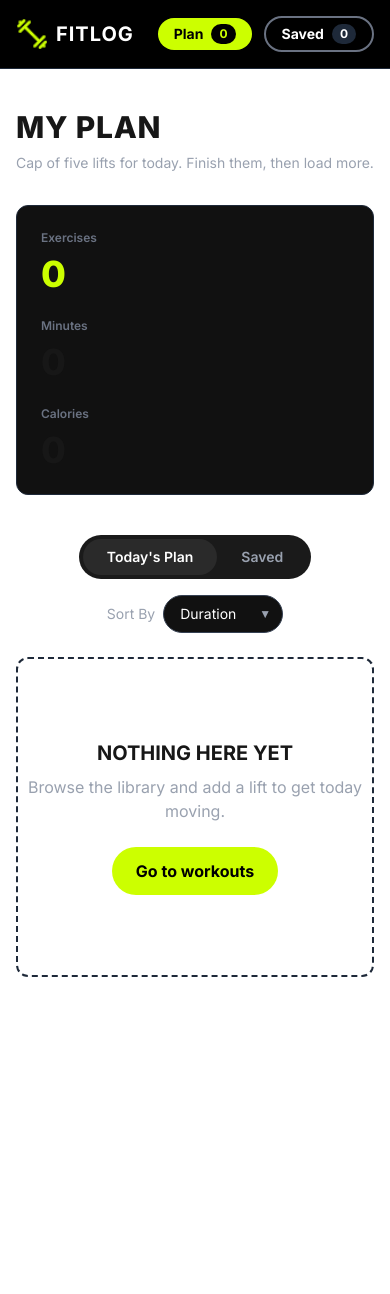
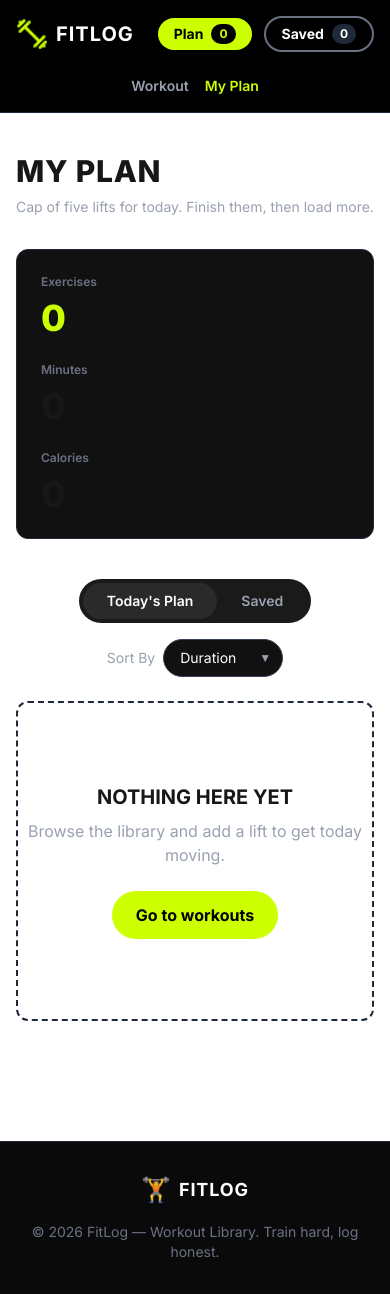
Before and after one commit to fuwaraahmed-pixel/B14-A6-Fit-Log, a Next.js app: page /my-plan in a window 390 px wide. Before the commit the page ends 1017 px from the top, so only its background shows below. Built offline with nearby package versions, Linux system fonts and the light colour scheme.

Commit message:
finalized code and final

```diff
--- /dev/null
+++ b/src/app/components/Footer.jsx
@@ -0,0 +1,18 @@
+export default function Footer() {
+    return (
+        <footer className="border-t border-gray-800 bg-[#0a0a0a] py-8 mt-20">
+            <div className="container mx-auto px-4 md:px-8 flex flex-col md:flex-row justify-between items-center gap-4">
+
+                <div className="flex items-center gap-2">
+                    <span className="text-[#ccff00] text-2xl font-bold">🏋️</span>
+                    <span className="font-bold text-lg tracking-wider text-white uppercase">FitLog</span>
+                </div>
+
+
+                <p className="text-gray-500 text-sm text-center md:text-right">
+                    © 2026 FitLog — Workout Library. Train hard, log honest.
+                </p>
+            </div>
+        </footer>
+    );
+}
--- a/src/app/components/Navbar.jsx
+++ b/src/app/components/Navbar.jsx
@@ -10,13 +10,13 @@ export default function Navbar() {
     const { plannedWorkouts, savedWorkouts } = useWorkout();
 
     return (
-        <nav className="flex items-center justify-between px-4 md:px-8 py-4 bg-black text-white border-b border-gray-800">
+        <nav className="flex flex-wrap items-center justify-between px-4 md:px-8 py-4 bg-black text-white border-b border-gray-800 gap-y-4">
             <Link href="/" className="flex items-center gap-2">
                 <Image src="/logo.png" alt="FitLog Logo" width={32} height={32} />
                 <span className="font-bold text-xl tracking-wider">FITLOG</span>
             </Link>
 
-            <div className="hidden md:flex items-center gap-8 font-semibold">
+            <div className="flex items-center gap-4 md:gap-8 font-semibold text-sm md:text-base mt-2 sm:mt-0 order-last sm:order-none w-full sm:w-auto justify-center">
                 <Link href="/" className={`${pathname === "/" ? "text-[#ccff00]" : "text-gray-400 hover:text-white"}`}>
                     Workout
                 </Link>
--- a/src/app/context/WorkoutContext.jsx
+++ b/src/app/context/WorkoutContext.jsx
@@ -10,7 +10,6 @@ export function WorkoutProvider({ children }) {
     const [savedWorkouts, setSavedWorkouts] = useState([]);
     const [isLoaded, setIsLoaded] = useState(false);
 
-    // পেজ রিলোড দিলে যেন ডেটা মুছে না যায়, তাই localStorage থেকে ডেটা নিয়ে আসছি
     useEffect(() => {
         const localPlan = localStorage.getItem("plannedWorkouts");
         const localSaved = localStorage.getItem("savedWorkouts");
@@ -21,7 +20,6 @@ export function WorkoutProvider({ children }) {
         setIsLoaded(true);
     }, []);
 
-    // যখনই ডেটা চেঞ্জ হবে, তখন localStorage আপডেট হবে
     useEffect(() => {
         if (isLoaded) {
             localStorage.setItem("plannedWorkouts", JSON.stringify(plannedWorkouts));
@@ -29,7 +27,6 @@ export function WorkoutProvider({ children }) {
         }
     }, [plannedWorkouts, savedWorkouts, isLoaded]);
 
-    // Plan এ অ্যাড করার ফাংশন
     const addToPlan = (workout) => {
         if (plannedWorkouts.length >= 5) {
             toast.error("You can only add up to 5 lifts for today!");
@@ -46,7 +43,6 @@ export function WorkoutProvider({ children }) {
         toast.success("Added to today's plan");
     };
 
-    // Saved এ অ্যাড করার ফাংশন
     const saveForLater = (workout) => {
         const isAlreadySaved = savedWorkouts.find(w => w.id === workout.id);
         if (isAlreadySaved) {
@@ -58,13 +54,11 @@ export function WorkoutProvider({ children }) {
         toast.success("Saved for later");
     };
 
-    // Plan থেকে রিমুভ করার ফাংশন
     const removeFromPlan = (id) => {
         setPlannedWorkouts(plannedWorkouts.filter(w => w.id !== id));
         toast.success("Removed from plan");
     };
 
-    // Saved থেকে রিমুভ করার ফাংশন
     const removeFromSaved = (id) => {
         setSavedWorkouts(savedWorkouts.filter(w => w.id !== id));
         toast.success("Removed from saved list");
--- a/src/app/layout.jsx
+++ b/src/app/layout.jsx
@@ -3,6 +3,8 @@ import "./globals.css";
 import Navbar from "./components/Navbar";
 import { WorkoutProvider } from "./context/WorkoutContext";
 import { Toaster } from "react-hot-toast";
+import Footer from "./components/Footer";
+
 
 const inter = Inter({ subsets: ["latin"] });
 
@@ -18,8 +20,25 @@ export default function RootLayout({ children }) {
         <WorkoutProvider>
           <Navbar />
           {children}
-          {/* Toaster যোগ করা হলো যেন নোটিফিকেশন দেখায় */}
-          <Toaster position="bottom-right" />
+          <Footer />
+          <Toaster position="bottom-right"
+            toastOptions={{
+              success: {
+                style: {
+                  background: '#101010',
+                  color: '#ccff00',
+                  border: '1px solid #ccff00',
+                }
+              },
+              error: {
+                style: {
+                  background: '#101010',
+                  color: '#ff6600',
+                  border: '1px solid #ff6600',
+                }
+              }
+            }}
+          />
         </WorkoutProvider>
       </body>
     </html>
--- a/src/app/my-plan/page.jsx
+++ b/src/app/my-plan/page.jsx
@@ -8,19 +8,16 @@ import toast from "react-hot-toast";
 
 export default function MyPlanPage() {
     const { plannedWorkouts, savedWorkouts, removeFromPlan, removeFromSaved } = useWorkout();
-    const [activeTab, setActiveTab] = useState("plan"); // "plan" বা "saved"
+    const [activeTab, setActiveTab] = useState("plan");
     const [sortBy, setSortBy] = useState("duration");
 
-    // কোন ট্যাবে ক্লিক করা আছে তার উপর ভিত্তি করে ডেটা দেখানো
     const displayList = activeTab === "plan" ? plannedWorkouts : savedWorkouts;
 
-    // Metrics calculation (অ্যাকটিভ ট্যাবের ডেটা দিয়ে হিসেব হবে)
     const totalExercises = displayList.length;
     const totalMinutes = displayList.reduce((total, item) => total + item.duration, 0);
     const totalCalories = displayList.reduce((total, item) => total + item.caloriesBurned, 0);
 
 
-    // সর্ট (Sort) করার লজিক (বড় থেকে ছোট / Descending)
     const sortedList = [...displayList].sort((a, b) => {
         if (sortBy === "duration") return b.duration - a.duration;
         if (sortBy === "calories") return b.caloriesBurned - a.caloriesBurned;
@@ -31,13 +28,11 @@ export default function MyPlanPage() {
     return (
         <main className="container mx-auto px-4 md:px-8 py-10 max-w-5xl">
 
-            {/* Header (বাম দিকে এলাইন করা) */}
             <div className="mb-8 text-left">
                 <h1 className="text-3xl md:text-4xl font-extrabold uppercase tracking-wide mb-2">My Plan</h1>
                 <p className="text-gray-400 text-sm md:text-base">Cap of five lifts for today. Finish them, then load more.</p>
             </div>
 
-            {/* Metrics Summary Row (ছবির মতো একটি বড় বক্স) */}
             <div className="bg-[#111111] border border-gray-800 rounded-xl p-6 md:p-8 mb-10 flex flex-col md:flex-row justify-between items-start md:items-center gap-6">
                 <div className="flex-1 w-full md:border-r border-gray-800">
                     <p className="text-gray-500 text-xs font-semibold mb-2">Exercises</p>
@@ -53,9 +48,9 @@ export default function MyPlanPage() {
                 </div>
             </div>
 
-            {/* Tabs and Sort By */}
+
             <div className="flex flex-col sm:flex-row justify-between items-center mb-6 gap-4">
-                {/* Tabs */}
+
                 <div className="bg-[#1a1a1a] p-1 rounded-full flex">
                     <button
                         onClick={() => setActiveTab("plan")}
@@ -71,7 +66,7 @@ export default function MyPlanPage() {
                     </button>
                 </div>
 
-                {/* Sort Dropdown */}
+
                 <div className="flex items-center gap-2 text-sm text-gray-400">
                     <span>Sort By</span>
                     <div className="relative">
@@ -84,7 +79,6 @@ export default function MyPlanPage() {
                             <option value="calories">Calories</option>
                             <option value="rating">Rating</option>
                         </select>
-                        {/* Chevron Icon (▼) */}
                         <div className="absolute right-3 top-1/2 -translate-y-1/2 pointer-events-none text-xs">
                             ▼
                         </div>
@@ -92,7 +86,7 @@ export default function MyPlanPage() {
                 </div>
             </div>
 
-            {/* Workout Cards List */}
+
             {sortedList.length === 0 ? (
                 // Empty State
                 <div className="text-center py-20 border-2 border-dashed border-gray-800 rounded-xl">
@@ -108,7 +102,7 @@ export default function MyPlanPage() {
                     {sortedList.map(workout => (
                         <div key={workout.id} className="bg-[#111111] border border-gray-800 rounded-xl p-4 md:p-6 flex flex-col md:flex-row items-center gap-6">
 
-                            {/* Thumbnail */}
+
                             <Image
                                 src={workout.image}
                                 alt={workout.name}
@@ -117,7 +111,7 @@ export default function MyPlanPage() {
                                 className="rounded-lg object-cover w-full md:w-[180px] h-[100px]"
                             />
 
-                            {/* Details */}
+
                             <div className="flex-1 text-center md:text-left">
                                 <h3 className="text-lg font-bold uppercase mb-1">{workout.name}</h3>
                                 <p className="text-gray-400 text-xs mb-3">{workout.equipment}</p>
@@ -128,7 +122,7 @@ export default function MyPlanPage() {
                                 </div>
                             </div>
 
-                            {/* Action Buttons */}
+
                             <div className="flex items-center gap-3 w-full md:w-auto justify-center md:justify-end">
                                 <Link
                                     href={`/workout/${workout.id}`}
--- a/src/app/workout/[id]/page.jsx
+++ b/src/app/workout/[id]/page.jsx
@@ -10,7 +10,6 @@ export default function WorkoutDetails() {
     const [workout, setWorkout] = useState(null);
     const [loading, setLoading] = useState(true);
 
-    // Context থেকে ফাংশনগুলো নিয়ে আসা হলো
     const { addToPlan, saveForLater } = useWorkout();
 
     useEffect(() => {
@@ -44,7 +43,6 @@ export default function WorkoutDetails() {
         <main className="container mx-auto px-4 md:px-8 py-10">
             <div className="flex flex-col lg:flex-row gap-12 mt-10">
 
-                {/* Left Side */}
                 <div className="lg:w-1/2">
                     <div className="relative h-[400px] lg:h-[600px] w-full rounded-2xl overflow-hidden border-2 border-gray-800">
                         <Image
@@ -57,11 +55,10 @@ export default function WorkoutDetails() {
                     </div>
                 </div>
 
-                {/* Right Side */}
                 <div className="lg:w-1/2 flex flex-col">
                     <div className="flex flex-wrap gap-2 mb-4">
                         {workout.muscleGroups?.map((tag, index) => (
-                            <span key={index} className="bg-black border border-gray-700 text-xs font-bold px-4 py-1.5 rounded-full text-gray-300 uppercase tracking-wider">
+                            <span key={index} className="bg-[#ccff00] text-black text-[10px] font-extrabold px-3 py-1 rounded-full uppercase tracking-widest">
                                 {tag}
                             </span>
                         ))}
@@ -106,7 +103,6 @@ export default function WorkoutDetails() {
                         </ol>
                     </div>
 
-                    {/* Call-to-action buttons (এখানে onClick ইভেন্ট যোগ করা হয়েছে) */}
                     <div className="flex flex-col sm:flex-row gap-4 mt-auto">
                         <button
                             onClick={() => addToPlan(workout)}
```
Also changed, not shown: src/app/components/WorkoutLibrary.jsx (+4 -8 lines), src/app/page.jsx (+0 -7 lines).
